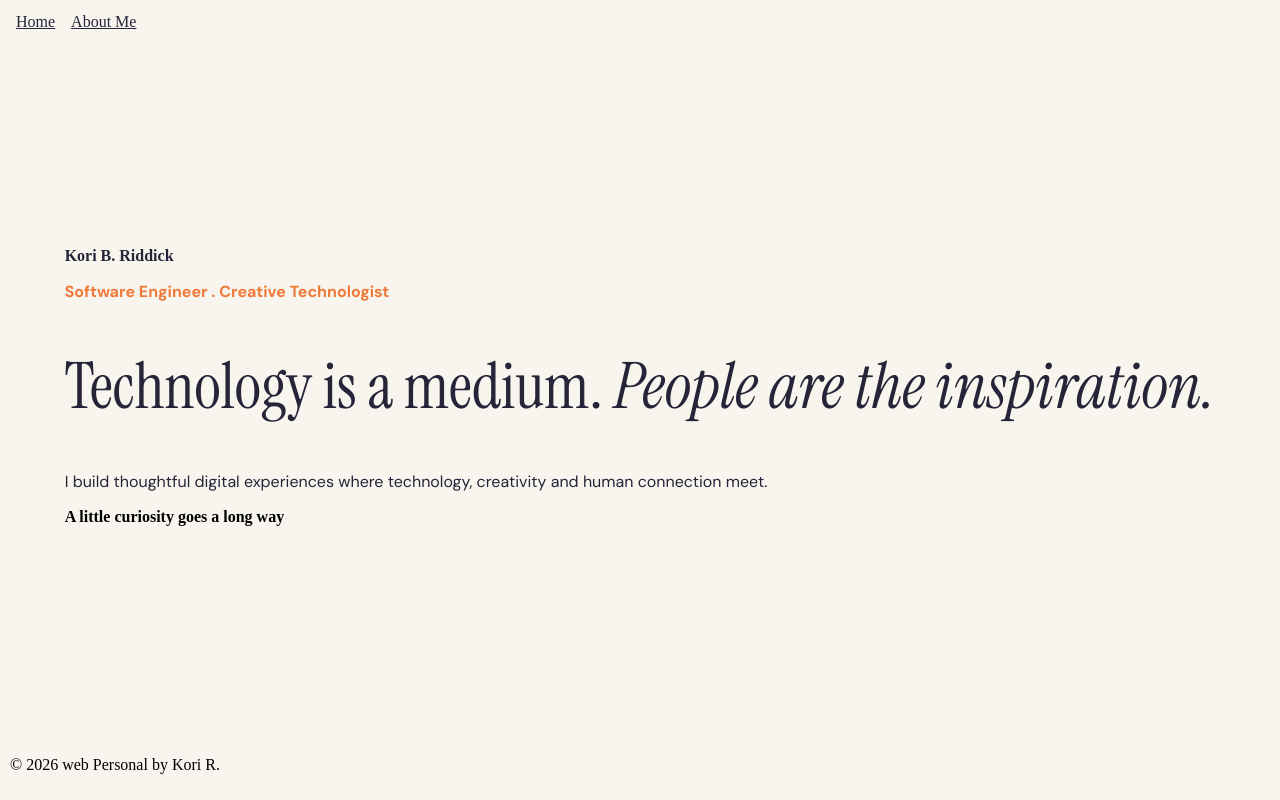
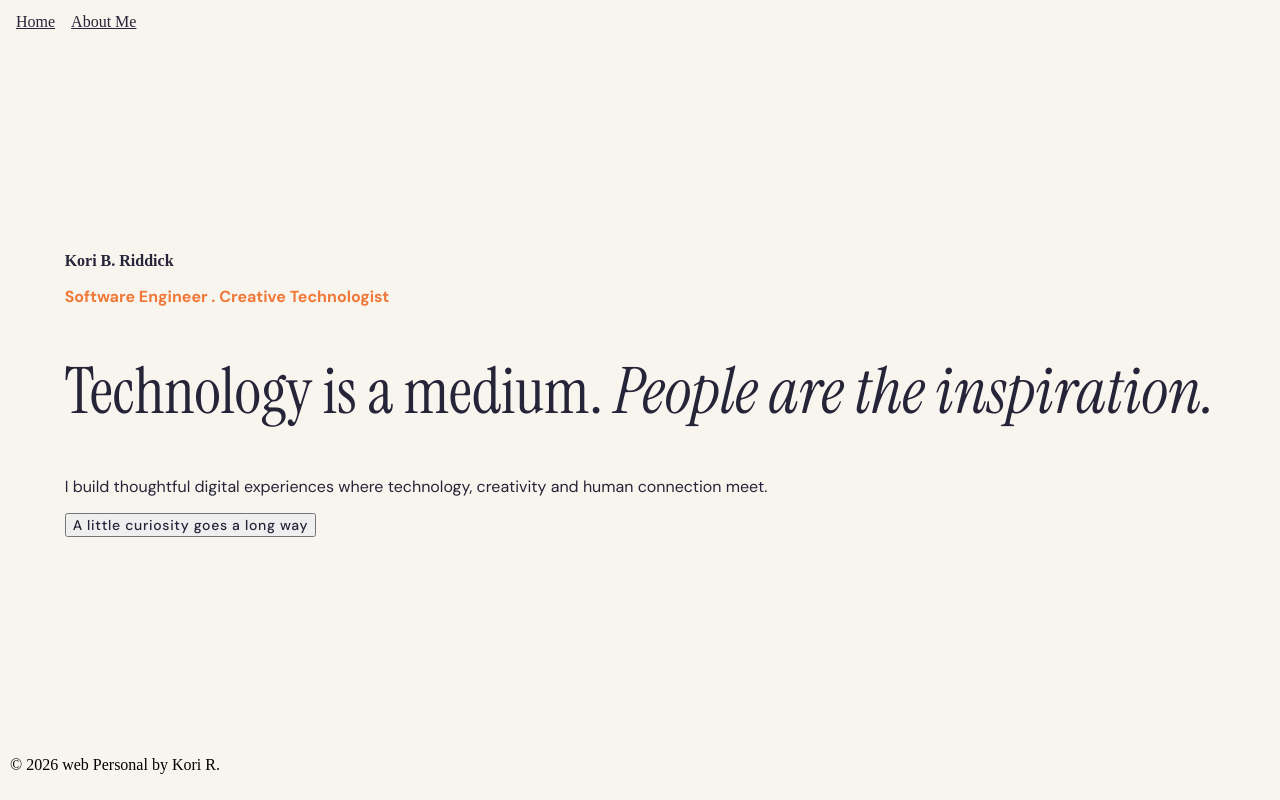
Before and after one commit to IvySwing/webpersonal, a React (Vite) app: page / in a window 1280 px wide. Built offline with nearby package versions, Linux system fonts and the light colour scheme.

Commit message:
feat: added interactive homepage invitation

```diff
--- a/src/App.css
+++ b/src/App.css
@@ -30,6 +30,13 @@ body{
     color: #252438;
     font-family: 'DM Sans', sans-serif;
     font-weight: 400;
+}
+.title-block__invitation {
+    color: #252438;
+    font-family: 'DM Sans', sans-serif;
+    font-size: 0.875rem;
+    font-weight: 500;
+    letter-spacing: 0.05em;
 }
 .footer{
     margin-top: auto;
--- a/src/pages/Home.jsx
+++ b/src/pages/Home.jsx
@@ -1,4 +1,10 @@
+import { useState } from "react";
+
 function Home() {
+  const [isRevealed, setIsRevealed] = useState(false)
+
+
+
   return (
     <main className="content">
       <div className="title-block">
@@ -9,7 +15,8 @@ function Home() {
           <p className="title-block__description">
             I build thoughtful digital experiences where technology, creativity and human connection meet.
           </p>
-            <p>A little curiosity goes a long way</p>
+            <button className="title-block__invitation" onClick={() => setIsRevealed((prev) => !prev)}>A little curiosity goes a long way</button>
+            {isRevealed && <p className="title-block__description">You found me!</p>}
         </div>
       </div>
     </main>
```
